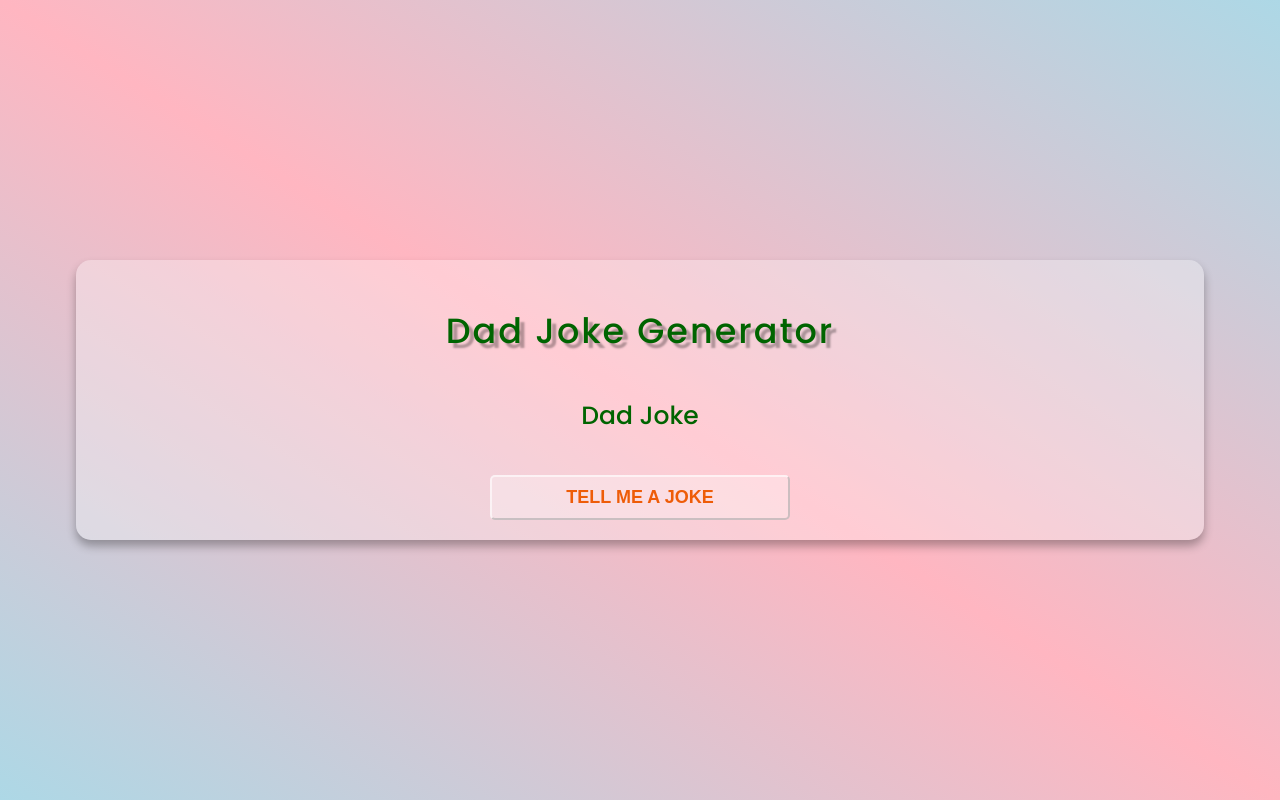
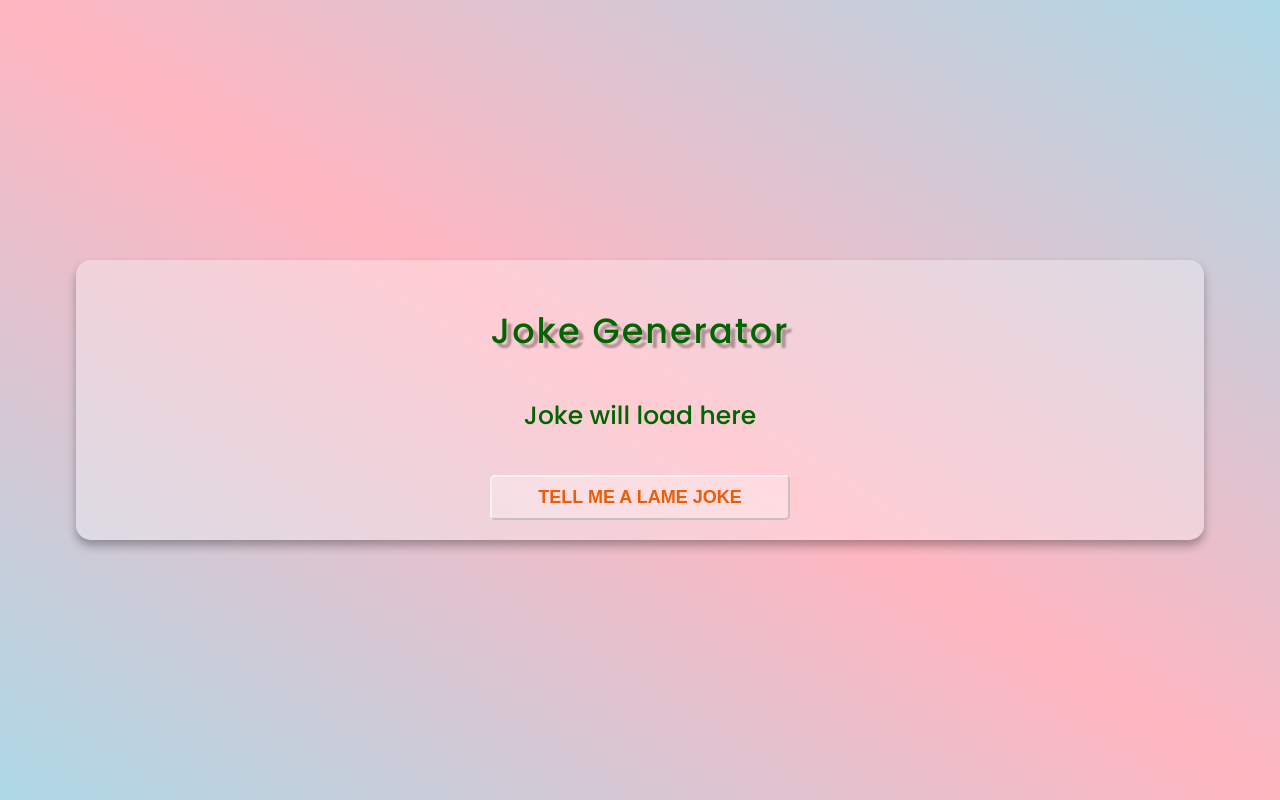
Before and after one commit to Prakhart-debug/dadjoke, a plain HTML site: page index.html in a window 1280 px wide. Drawn offline with Linux system fonts and the light colour scheme.

Commit message:
removed dad

```diff
--- a/index.html
+++ b/index.html
@@ -14,9 +14,9 @@
 
 <body>
     <div class="container">
-        <h1 class="heading">Dad Joke Generator</h1>
-        <p class="joke" id="joke">Dad Joke</p>
-        <button class="btn" id="btn">Tell me a joke</button>
+        <h1 class="heading">Joke Generator</h1>
+        <p class="joke" id="joke">Joke will load here</p>
+        <button class="btn" id="btn">Tell me a lame joke</button>
     </div>
     <script src="index.js"></script>
 </body>
```
